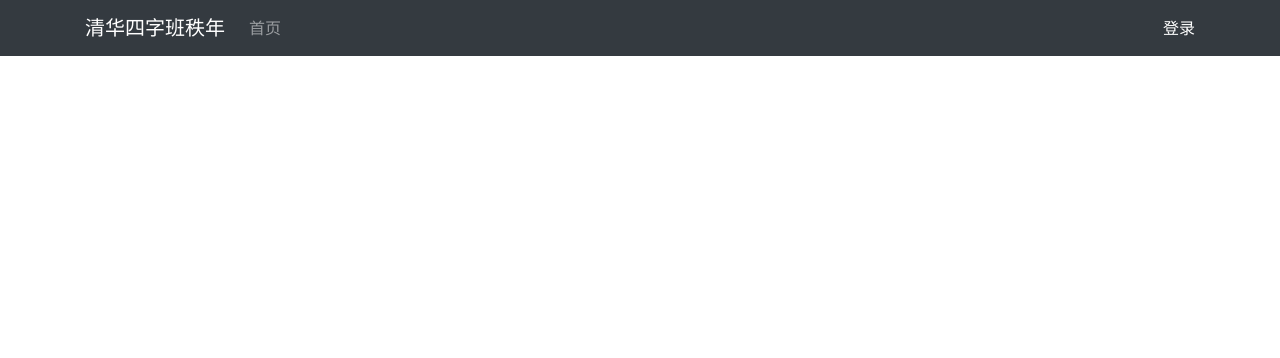
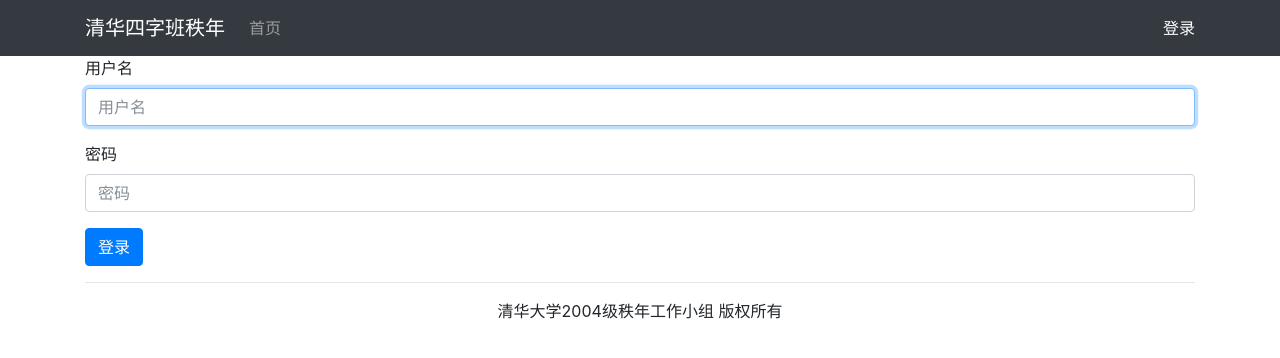
Before and after one commit to hanwentao/proj2004, a Django app: page /account/login/ in a window 1280 px wide. Shown: the top 358 px of the page. Run offline with Django 3.2, Linux system fonts and the light colour scheme; some libraries are stand-ins or nearby versions.

Commit message:
Support login page

```diff
--- a/proj2004/contacts/templates/contacts/profile.html
+++ b/proj2004/contacts/templates/contacts/profile.html
@@ -4,7 +4,7 @@
 {% block content %}
 <main role="main" class="container">
   <h1>个人信息</h1>
-  <form enctype="multipart/form-data" action="" method="post" class="form">
+  <form enctype="multipart/form-data" action="" method="post">
     {% csrf_token %}
     <h2>学籍信息</h2>
     <div class="form-group row"><label class="col-4 col-sm-2 col-form-label">学号</label><div class="col-8 col-sm-10"><input type="text" readonly class="form-control-plaintext" value="{{ profile.student_id }}"></div></div>
--- a/proj2004/contacts/templates/registration/login.html
+++ b/proj2004/contacts/templates/registration/login.html
@@ -1 +1,15 @@
 {% extends "contacts/base.html" %}
+{% load bootstrap4 %}
+
+{% block content %}
+<main role="main" class="container">
+  <h1>登录</h1>
+  <form action="" method="post">
+    {% csrf_token %}
+    {% bootstrap_form form %}
+    {% buttons %}
+    <button type="submit" class="btn btn-primary">登录</button>
+    {% endbuttons %}
+  </form>
+</main>
+{% endblock %}
--- a/proj2004/proj2004/settings.py
+++ b/proj2004/proj2004/settings.py
@@ -136,4 +136,5 @@
 
 # For auth
 LOGIN_URL = '/account/login/'
+LOGIN_REDIRECT_URL = '/contacts/'
 LOGOUT_REDIRECT_URL = '/contacts/'
```
